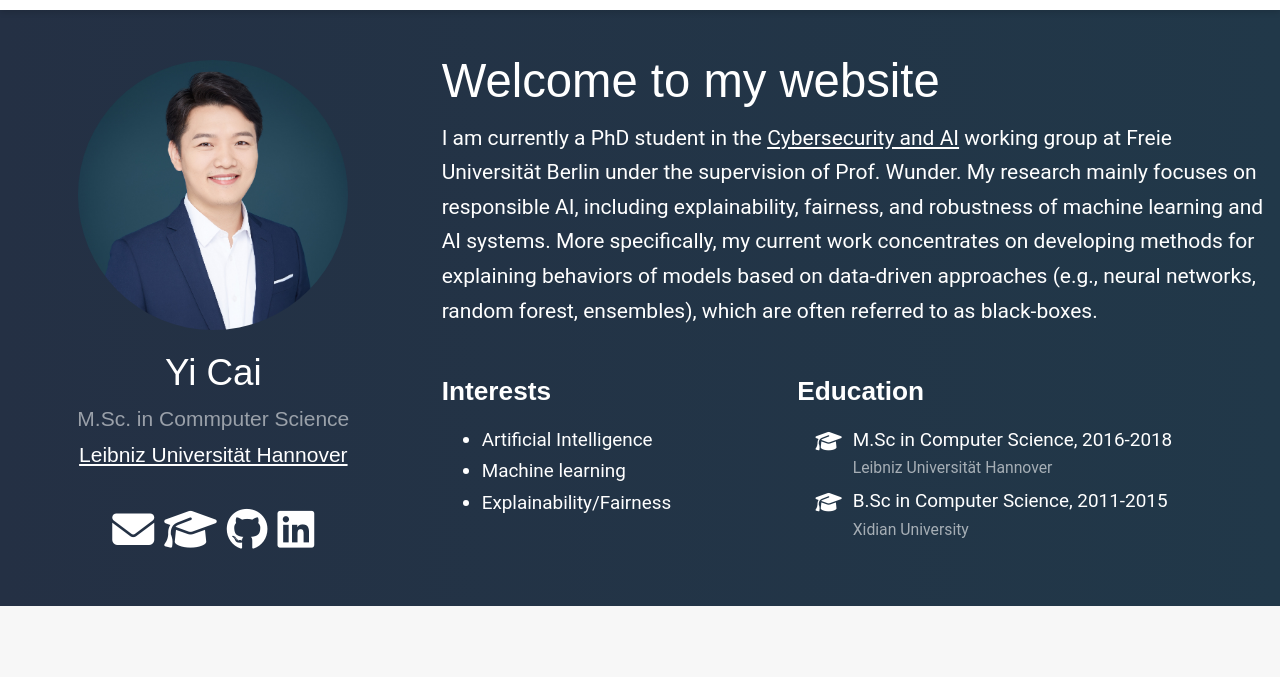
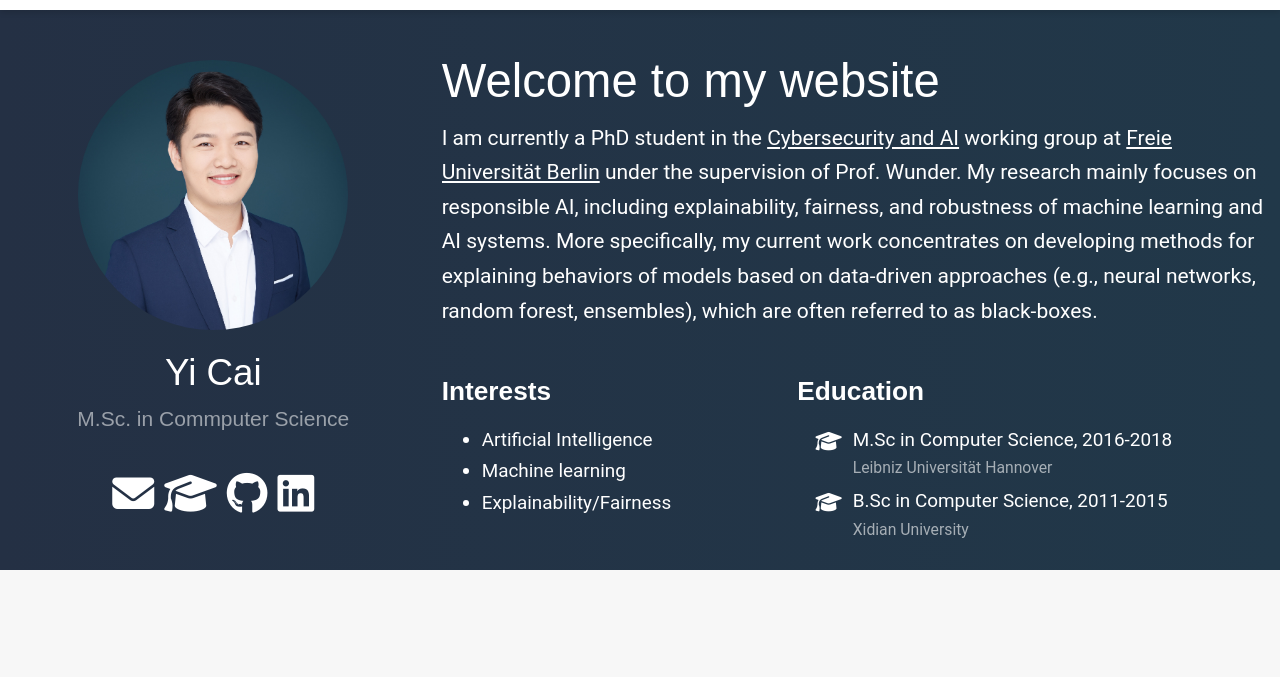
Before and after one commit to caiy0220/caiy, a plain HTML site: page index.html in a window 1280 px wide. Shown: the part 60-737 px from the top of the page. Drawn offline with Linux system fonts and the light colour scheme.

Commit message:
Update link

```diff
--- a/index.html
+++ b/index.html
@@ -110,11 +110,11 @@
                                     <div class="portrait-title">
                                         <h2>Yi Cai</h2>
                                         <h3>M.Sc. in Commputer Science</h3>
-                                        <h3>
+                                        <!-- <h3>
                                         <a href="https://www.uni-hannover.de/en/" target="_blank" rel="noopener">
                                             <span>Leibniz Universität Hannover</span>
                                         </a>
-                                        </h3>
+                                        </h3> -->
                                     </div>
 
                                     <ul class="network-icon" aria-hidden="true">
@@ -145,7 +145,7 @@
                                 <h1>Welcome to my website</h1>
                                 <div class="article-style">
                                     <p>I am currently a PhD student in the <a href="https://www.mi.fu-berlin.de/en/inf/groups/ag-comm/index.html">Cybersecurity and AI</a> working group
-                                        at Freie Universität Berlin under the supervision of Prof. Wunder.
+                                        at <a href="https://www.fu-berlin.de/">Freie Universität Berlin</a> under the supervision of Prof. Wunder.
                                         My research mainly focuses on responsible AI, including explainability, fairness, and robustness of machine learning and AI systems.
                                         More specifically, my current work concentrates on developing methods for explaining behaviors of models based on data-driven approaches (e.g., neural networks, random forest, ensembles),
                                         which are often referred to as black-boxes.
```
